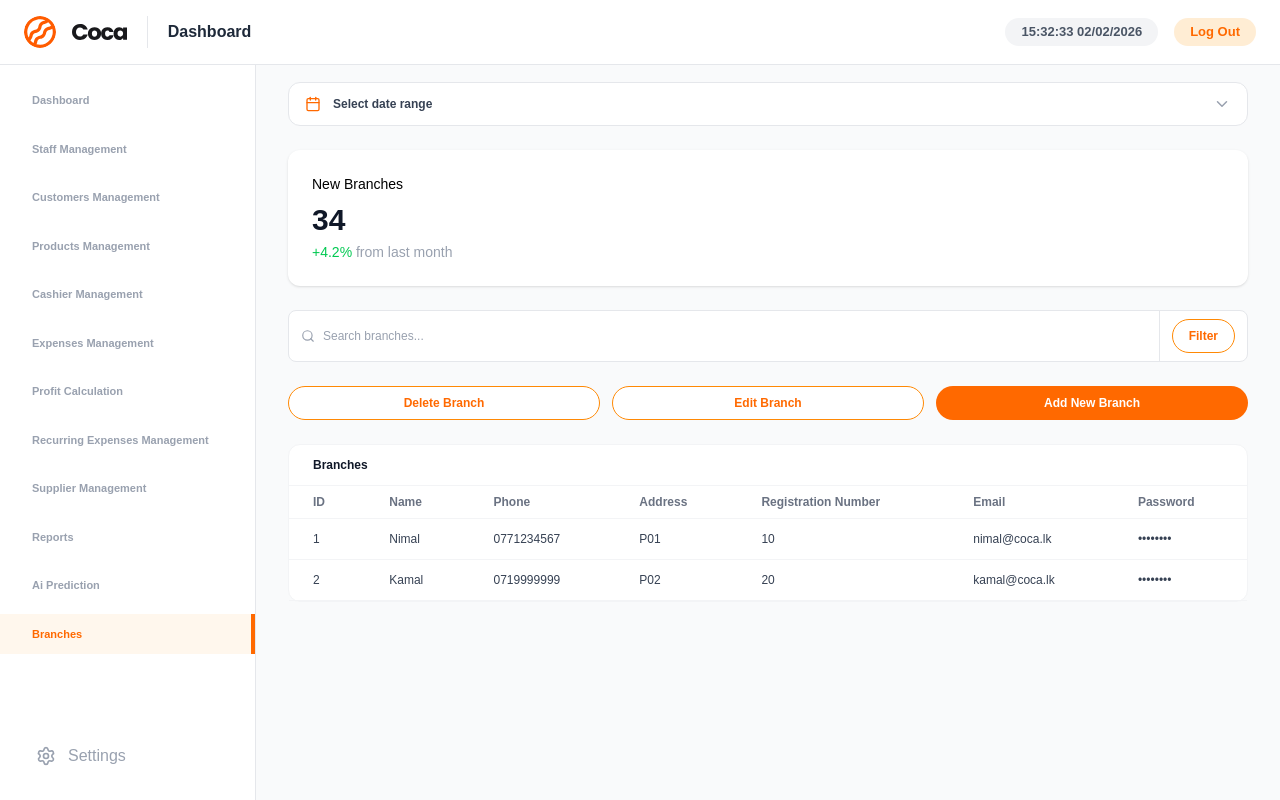
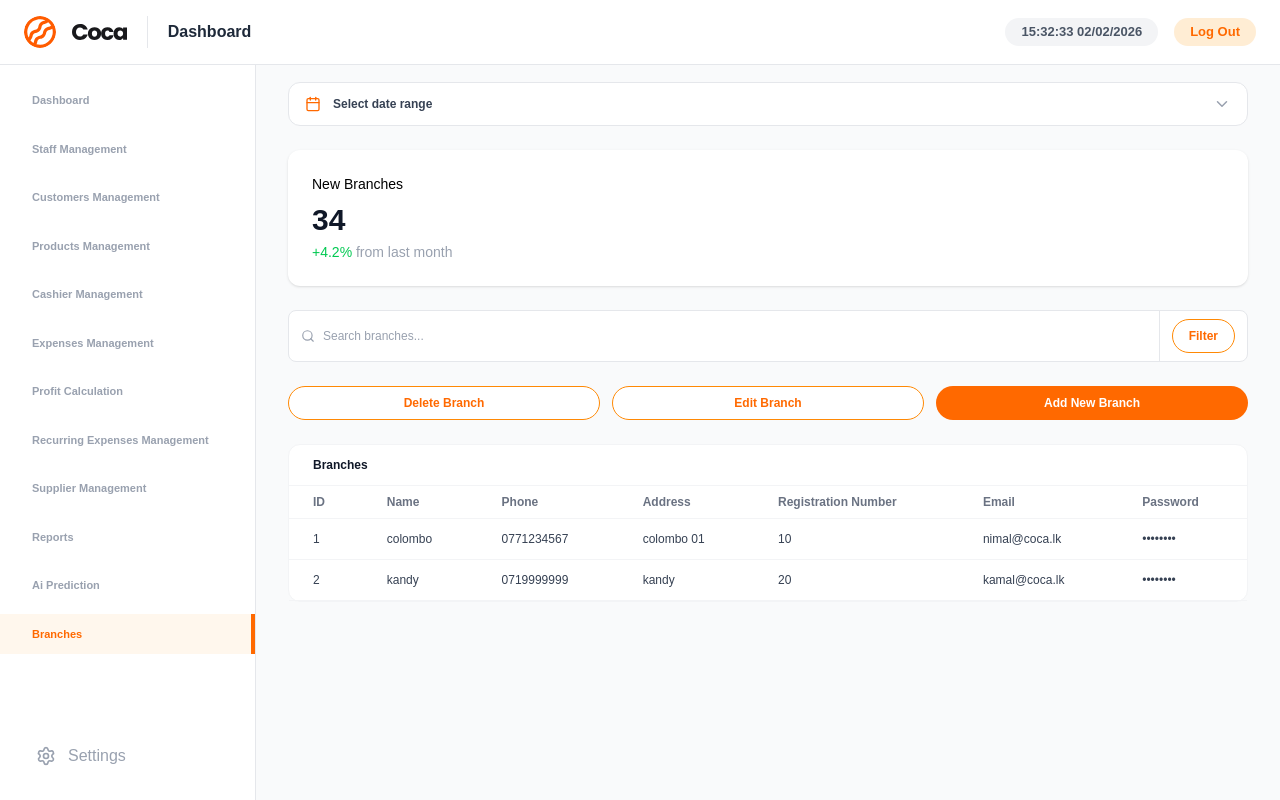
Before and after one commit to LTI-INTERNS/pos-micro-sass, a Next.js app: page /branchmanagement in a window 1280 px wide. Built offline with nearby package versions, Linux system fonts and the light colour scheme.

Commit message:
feat: update branch names and addresses

```diff
--- a/app/branchmanagement/data.ts
+++ b/app/branchmanagement/data.ts
@@ -11,18 +11,18 @@ export type Branch = {
 export const branchesData: Branch[] = [
   {
     id: 1,
-    name: "Nimal",
+    name: "colombo",
     phone: "0771234567",
-    address: "P01",
+    address: "colombo 01",
     regno: 10,
     email: "nimal@coca.lk",
     password: "password123",
   },
   {
     id: 2,
-    name: "Kamal",
+    name: "kandy",
     phone: "0719999999",
-    address: "P02",
+    address: "kandy",
     regno: 20,
     email: "kamal@coca.lk",
     password: "password123",
```
